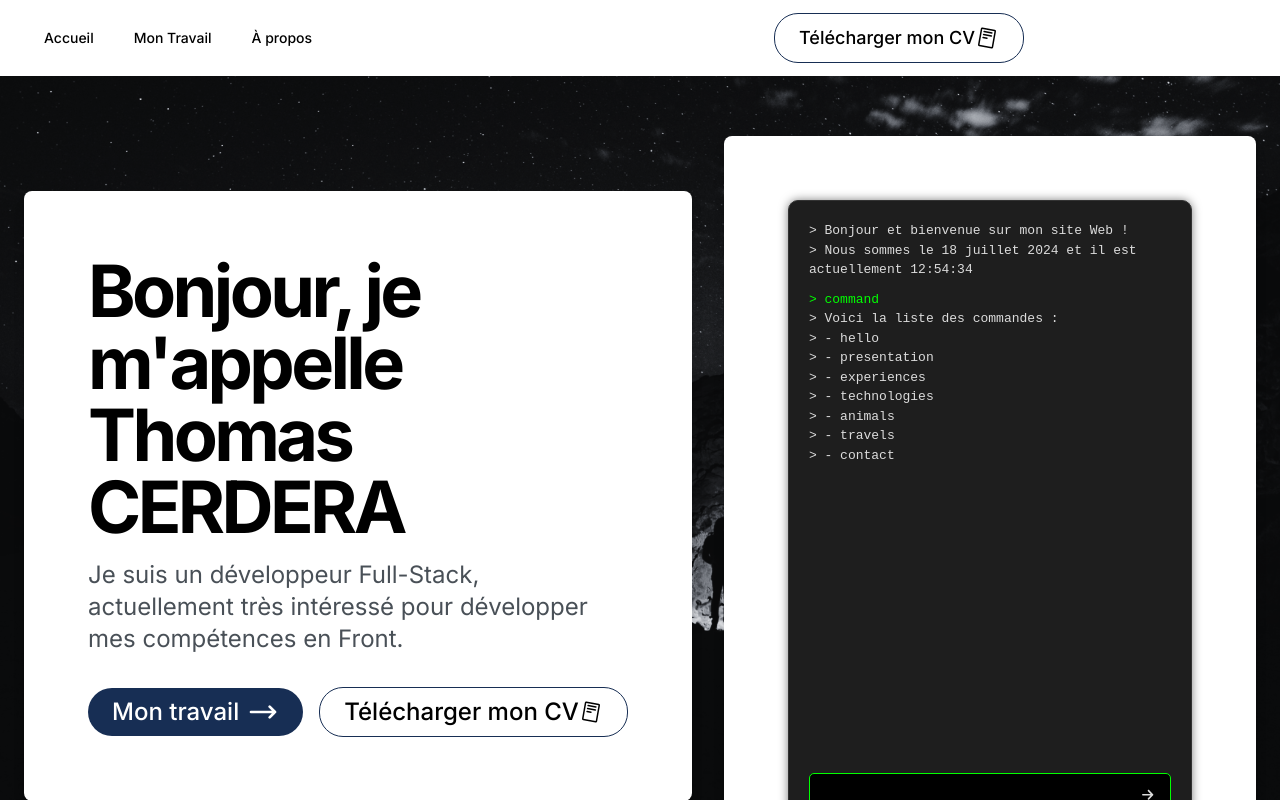
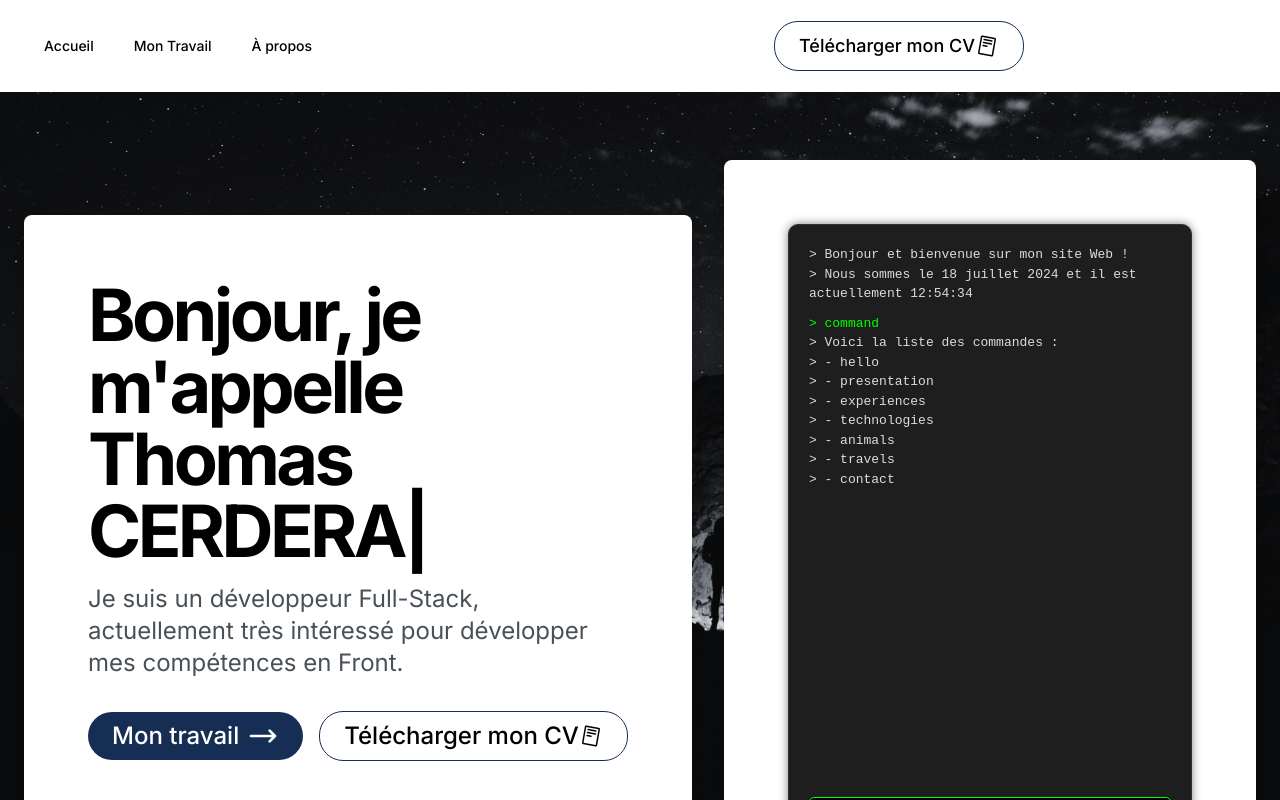
Before and after one commit to ThomasC317/websiteV2, a Next.js app: page / in a window 1280 px wide. Shown: the top 800 px of the page. Built offline with nearby package versions, Linux system fonts and the light colour scheme.

Commit message:
css clean + add 404 page

```diff
--- a/app/globals.css
+++ b/app/globals.css
@@ -16,20 +16,12 @@
   }
 }
 
-.gap-main-page {
-  gap: 10rem;
-}
-
 body {
-  background-image: url('../public/BlackBackground.png'); /* Replace with the path to your image */
+  background-image: url('../public/BlackBackground.png');
   background-size: cover;
   background-position: center;
   background-repeat: no-repeat;
   background-attachment: fixed;
-}
-
-.text-gray-700 {
-  color: rgba(55, 65, 81, 1);
 }
 
 .bg-opacity-80 {
@@ -54,16 +46,6 @@ body {
 
 .border-color-lightgray {
   border-color: lightgray;
-}
-
-.underline-link {
-  text-decoration: underline;
-  text-underline-offset: 4px;
-  margin-right: 0.5rem;
-}
-
-.app-align {
-  align-items: center;
 }
 
 .px-24 {
@@ -123,25 +105,6 @@ body {
   box-sizing: border-box;
 }
 
-.submit-button {
-  background-color: #4CAF50;
-  color: white;
-  padding: 10px;
-  border: none;
-  border-radius: 4px;
-  cursor: pointer;
-  font-size: 16px;
-  transition: background-color 0.3s ease;
-}
-
-.submit-button:hover {
-  background-color: #45a049;
-}
-
-.color-white {
-  color: white;
-}
-
 .pt-8 {
   padding-top: 2rem;
 }
@@ -160,11 +123,6 @@ body {
   margin-bottom: 1rem;
 }
 
-.ml-2 {
-  margin-left: 0.5rem;
-}
-
-/* Text Styles */
 .text-2xl {
   font-size: 1.5rem;
   line-height: 2rem;
@@ -179,52 +137,6 @@ body {
   font-weight: 700;
 }
 
-.text-blue-500 {
-  --tw-text-opacity: 1;
-  color: rgba(59, 130, 246, var(--tw-text-opacity));
-}
-
-.background-blue-500 {
-  --tw-text-opacity: 1;
-  background-color: rgba(59, 130, 246, var(--tw-text-opacity));
-}
-
-/* Flex Utilities */
-.flex {
-  display: flex;
-}
-
-.items-center {
-  align-items: center;
-}
-
-.blog-opened-state {
-      /* unshrink, then fade in */
-      transition: font-size .25s,
-      margin .25s,
-      padding .25s,
-      opacity .5s .25s;
-
-}
-
-.blog-closed-state {
-  font-size: 0;
-  margin: 0;
-  opacity: 0;
-  padding: 0;
-  /* fade out, then shrink */
-  transition: opacity .25s,
-              font-size .5s .25s,
-              margin .5s .25s,
-              padding .5s .25s;
-}
-
-.selected-blog {
-  text-decoration: underline;
-  color: rgba(59, 130, 246, 1);
-  transition: color 0.3s;
-}
-
 .navbar-link {
   background-color:white;
   padding:4px 12px;
@@ -236,26 +148,8 @@ body {
   padding:4px 12px;
 }
 
-.w-1\/8 {
-  width: 12.5%;
-}
-.w-3\/8 {
-  width: 37.5%;
-}
-
-.w-1\/16 {
-  width: 6.25%;
-}
-
-.w-1\/12 {
-  width: 6.25%;
-}
-
 .rounded-3xl {
   border-radius: 1.5rem;
-}
-.rounded-2xl {
-  border-radius: 1rem;
 }
 
 .py-6 {
@@ -263,79 +157,12 @@ body {
   padding-bottom: 1.5rem;
 }
 
-.py-4 {
-  padding-top: 1rem;
-  padding-bottom: 1rem;
-}
-
-/* body {
-  font-family: 'Inter', sans-serif;
-  background-color: #f8f9fa;
-  color: #212529;
-} */
-
 h2 {
   color: #343a40;
 }
 
 h3 {
   color: #495057;
-}
-
-.underline-link {
-  text-decoration: underline;
-  color: #3b82f6;
-  transition: color 0.3s;
-}
-
-.underline-link:hover {
-  color: #0056b3;
-}
-
-.techno-align {
-  align-items: center;
-}
-
-.bg-gray-100 {
-  background-color: #f1f3f5;
-}
-
-.bg-gray-700 {
-  background-color: #343a40;
-}
-
-.text-gray-600 {
-  color: #6c757d;
-}
-
-.text-gray-300 {
-  color: #adb5bd;
-}
-
-.text-gray-700 {
-  color: #495057;
-}
-
-.text-gray-200 {
-  color: #e9ecef;
-}
-
-.border-color-lightgray {
-  border-color: #dee2e6;
-}
-
-.rounded-lg {
-  border-radius: 0.5rem;
-}
-
-.px-8 {
-  padding-left: 2rem;
-  padding-right: 2rem;
-}
-
-.py-6, .py-4, .py-12 {
-  padding-top: 1.5rem;
-  padding-bottom: 1.5rem;
 }
 
 .mt-24 {
@@ -369,40 +196,12 @@ h3 {
   font-weight: bold;
 }
 
-.relative {
-  position: relative;
-}
-
-.flex {
-  display: flex;
-}
-
-.flex-col {
-  flex-direction: column;
-}
-
-.flex-grow {
-  flex-grow: 1;
-}
-
-.items-center {
-  align-items: center;
-}
-
 .gap-2 {
   gap: 0.5rem;
 }
 
-.gap-4 {
-  gap: 1rem;
-}
-
 .text-xl {
   font-size: 1.25rem;
-}
-
-.text-2xl {
-  font-size: 1.5rem;
 }
 
 .font-bold {
@@ -417,58 +216,13 @@ h3 {
   border-radius: 0.375rem;
 }
 
-.bg-white {
-  background-color: #ffffff;
-}
-
-.bg-gray-100 {
-  background-color: #f8f9fa;
-}
-
-.bg-gray-700 {
-  background-color: #343a40;
-}
-
-.text-gray-600 {
-  color: #6c757d;
-}
-
-.text-gray-300 {
-  color: #adb5bd;
-}
 
 .text-gray-700 {
   color: #495057;
 }
 
-.text-gray-200 {
-  color: #e9ecef;
-}
-
-.border-color-lightgray {
-  border-color: #dee2e6;
-}
-
-.rounded-lg {
-  border-radius: 0.5rem;
-}
-
-.px-8 {
-  padding-left: 2rem;
-  padding-right: 2rem;
-}
-
-.py-6, .py-4, .py-12 {
-  padding-top: 1.5rem;
-  padding-bottom: 1.5rem;
-}
-
 .mt-16 {
   margin-top: 4rem;
-}
-
-.shadow-sm {
-  box-shadow: 0 1px 2px rgba(0, 0, 0, 0.05);
 }
 
 .focus\:ring-indigo-500:focus {
@@ -519,11 +273,20 @@ h3 {
 }
 
 .th-width {
-  width: 10%;
+  width: 15%;
 }
 
 .td-width {
   width: 75%;
+}
+
+@media only screen and (max-width: 1500px) {
+  .th-width {
+    width: 20%;
+   }
+  .td-width {
+    width: 80%;
+  }
 }
 
 @media only screen and (max-width: 1024px) {
@@ -533,7 +296,8 @@ h3 {
 .td-width {
   width: 50%;
 }
- }
+}
+
 .test {
   table-layout: fixed
 }
--- /dev/null
+++ b/app/not-found.css
@@ -0,0 +1,43 @@
+  .min-h-screen {
+    min-height: 100vh;
+  }
+
+  .mx-auto {
+    margin-left: auto;
+    margin-right: auto;
+  }
+
+  .px-4 {
+    padding-left: 1rem;
+    padding-right: 1rem;
+  }
+
+  .sm\:px-8 {
+    padding-left: 2rem;
+    padding-right: 2rem;
+  }
+
+  .py-12 {
+    padding-top: 3rem;
+    padding-bottom: 3rem;
+  }
+
+  .mt-16 {
+    margin-top: 4rem;
+  }
+
+  .z-10 {
+    z-index: 10;
+  }
+
+  .text-center {
+    text-align: center;
+  }
+
+  .mt-4 {
+    margin-top: 1rem;
+  }
+
+  .mt-8 {
+    margin-top: 2rem;
+  }
--- /dev/null
+++ b/app/not-found.js
@@ -0,0 +1,42 @@
+// pages/404.js
+
+import React from 'react';
+import Link from 'next/link';
+import Contact from "@/components/component/contact";
+import Footer from "@/components/component/footer/footer";
+import Navbar from "@/components/component/navbar";
+import ParticleBackground from "@/components/component/particleBackground";
+import Trema from "@/components/component/trema";
+import "./not-found.css"
+
+const NotFound = () => {
+  return (
+    <div className="min-h-screen flex flex-col bg-white">
+      <Navbar isOnMainPage={false} />
+      <div className="flex-grow relative">
+        <ParticleBackground />
+        <main className="w-full bg-transparent bg-opacity-80 mx-auto rounded-lg px-4 sm:px-8 lg:px-24 py-12 mt-16 relative z-10">
+          <div className="mb-4 flex flex-col items-center text-center">
+            <div className="pt-16">
+              <h1 className="text-4xl font-bold mb-4 text-azure-radiance-950 flex items-center justify-center">
+                404 <Trema /> Not found
+              </h1>
+            </div>
+            <div className="mt-8">
+              <Link href="/" className='underline-link text-azure-radiance-500 text-lg'>Retourner à l'accueil</Link>
+            </div>
+            <div className="mt-4">
+              <Link href="/work" className='underline-link text-azure-radiance-500 text-lg'>Mon travail</Link>
+            </div>
+            <div className="mt-4">
+              <Link href="/about" className='underline-link text-azure-radiance-500 text-lg'>À propos</Link>
+            </div>
+          </div>
+        </main>
+        <Footer />
+      </div>
+    </div>
+  );
+};
+
+export default NotFound;
--- a/app/work/work.css
+++ /dev/null
@@ -1,249 +0,0 @@
-body {
-    font-family: 'Inter', sans-serif;
-    background-color: #f8f9fa;
-    color: #212529;
-}
-
-h2 {
-    color: #343a40;
-}
-
-h3 {
-    color: #495057;
-}
-
-.underline-link {
-    text-decoration: underline;
-    color: #3b82f6;
-    transition: color 0.3s;
-}
-
-.underline-link:hover {
-    color: #0056b3;
-}
-
-.techno-align {
-    align-items: center;
-}
-
-.bg-gray-100 {
-    background-color: #f1f3f5;
-}
-
-.bg-gray-700 {
-    background-color: #343a40;
-}
-
-.text-gray-600 {
-    color: #6c757d;
-}
-
-.text-gray-300 {
-    color: #adb5bd;
-}
-
-.text-gray-700 {
-    color: #495057;
-}
-
-.text-gray-200 {
-    color: #e9ecef;
-}
-
-.border-color-lightgray {
-    border-color: #dee2e6;
-}
-
-.rounded-lg {
-    border-radius: 0.5rem;
-}
-
-.px-8 {
-    padding-left: 2rem;
-    padding-right: 2rem;
-}
-
-.py-6, .py-4, .py-12 {
-    padding-top: 1.5rem;
-    padding-bottom: 1.5rem;
-}
-
-.mt-24 {
-    margin-top: 6rem;
-}
-
-.shadow-sm {
-    box-shadow: 0 1px 2px rgba(0, 0, 0, 0.05);
-}
-
-.focus\:ring-indigo-500:focus {
-    ring-color: #5a67d8;
-}
-
-.focus\:border-indigo-500:focus {
-    border-color: #5a67d8;
-}
-
-.underline-link {
-    text-decoration: underline;
-    color: #007bff;
-    transition: color 0.3s;
-}
-
-.underline-link:hover {
-    color: #0056b3;
-}
-
-.underline-link::after {
-    content: ' ›';
-    font-weight: bold;
-}
-
-.relative {
-    position: relative;
-}
-
-.flex {
-    display: flex;
-}
-
-.flex-col {
-    flex-direction: column;
-}
-
-.flex-grow {
-    flex-grow: 1;
-}
-
-.items-center {
-    align-items: center;
-}
-
-.gap-2 {
-    gap: 0.5rem;
-}
-
-.gap-4 {
-    gap: 1rem;
-}
-
-.text-xl {
-    font-size: 1.25rem;
-}
-
-.text-2xl {
-    font-size: 1.5rem;
-}
-
-.font-bold {
-    font-weight: 700;
-}
-
-.border-b {
-    border-bottom-width: 1px;
-}
-
-.rounded-md {
-    border-radius: 0.375rem;
-}
-
-.bg-white {
-    background-color: #ffffff;
-}
-
-.bg-gray-100 {
-    background-color: #f8f9fa;
-}
-
-.bg-gray-700 {
-    background-color: #343a40;
-}
-
-.text-gray-600 {
-    color: #6c757d;
-}
-
-.text-gray-300 {
-    color: #adb5bd;
-}
-
-.text-gray-700 {
-    color: #495057;
-}
-
-.text-gray-200 {
-    color: #e9ecef;
-}
-
-.border-color-lightgray {
-    border-color: #dee2e6;
-}
-
-.rounded-lg {
-    border-radius: 0.5rem;
-}
-
-.px-8 {
-    padding-left: 2rem;
-    padding-right: 2rem;
-}
-
-.py-6, .py-4, .py-12 {
-    padding-top: 1.5rem;
-    padding-bottom: 1.5rem;
-}
-
-.mt-16 {
-    margin-top: 4rem;
-}
-
-.shadow-sm {
-    box-shadow: 0 1px 2px rgba(0, 0, 0, 0.05);
-}
-
-.focus\:ring-indigo-500:focus {
-    ring-color: #5a67d8;
-}
-
-.focus\:border-indigo-500:focus {
-    border-color: #5a67d8;
-}
-
-.transition-colors {
-    transition-property: color;
-    transition-duration: 0.3s;
-}
-
-.transition-colors:hover {
-    color: #0056b3;
-}
-
-.bg-hover-transition {
-    background-color: white; /* initial background color, for example, light gray */
-    transition: background-color 0.3s ease; /* smooth transition */
-  }
-
-  /* Define the hover style */
-  .bg-hover-transition:hover {
-    background-color: #f3f4f693; /* background color on hover */
-  }
-
-  .fade-enlarge-enter {
-    max-height: 0;
-    overflow: hidden;
-    transition: max-height 0.5s ease-out;
-}
-
-.fade-enlarge-enter-active {
-    max-height: 500px; /* Adjust based on your content */
-}
-
-.fade-enlarge-exit {
-    max-height: 500px;
-    overflow: hidden;
-    transition: max-height 0.5s ease-out;
-}
-
-.fade-enlarge-exit-active {
-    max-height: 0;
-}
--- a/components/component/navbar.tsx
+++ b/components/component/navbar.tsx
@@ -39,7 +39,7 @@ const Navbar: React.FC<MyComponentProps> = ({ isOnMainPage = null }) => {
 
   return (
     <header className={`w-full bg-white bg-opacity-90 absolute top-0 left-0 z-50`}>
-      <div className="max-w-7xl mx-auto px-8 py-4 flex items-center justify-between">
+      <div className="max-w-7xl mx-auto px-8 py-8 flex items-center justify-between">
         <nav className="hidden md:flex items-center gap-4 text-sm font-medium">
           <Link href="/" className="navbar-link" prefetch={false}>
             Accueil
@@ -50,7 +50,7 @@ const Navbar: React.FC<MyComponentProps> = ({ isOnMainPage = null }) => {
           <Link href="/about" className="navbar-link" prefetch={false}>
             À propos
           </Link>
-          <Button variant="outline" className="absolute w-full sm:w-auto bg-azure-radiance-950 text-white rounded-3xl flex items-center justify-center px-6 py-4 xl:text-lg text-sm border border-azure-radiance-950" style={{ color: 'black', backgroundColor: 'white', borderWidth: "1px", right:"16rem" }}>
+          <Button variant="outline" className="absolute w-full sm:w-auto bg-azure-radiance-950 text-white rounded-3xl flex items-center justify-center px-6 py-6 xl:text-lg text-sm border border-azure-radiance-950" style={{ color: 'black', backgroundColor: 'white', borderWidth: "1px", right:"16rem" }}>
             Télécharger mon CV
             <svg xmlns="http://www.w3.org/2000/svg" width="24" height="24" fill="currentColor" viewBox="0 0 256 256"><path d="M210.78,39.25l-130.25-23A16,16,0,0,0,62,29.23l-29.75,169a16,16,0,0,0,13,18.53l130.25,23h0a16,16,0,0,0,18.54-13l29.75-169A16,16,0,0,0,210.78,39.25ZM178.26,224h0L48,201,77.75,32,208,55ZM89.34,58.42a8,8,0,0,1,9.27-6.48l83,14.65a8,8,0,0,1-1.39,15.88,8.36,8.36,0,0,1-1.4-.12l-83-14.66A8,8,0,0,1,89.34,58.42ZM83.8,89.94a8,8,0,0,1,9.27-6.49l83,14.66A8,8,0,0,1,174.67,114a7.55,7.55,0,0,1-1.41-.13l-83-14.65A8,8,0,0,1,83.8,89.94Zm-5.55,31.51A8,8,0,0,1,87.52,115L129,122.29a8,8,0,0,1-1.38,15.88,8.27,8.27,0,0,1-1.4-.12l-41.5-7.33A8,8,0,0,1,78.25,121.45Z"></path></svg>
           </Button>
```
Also changed, not shown: app/work/page.tsx (+4 -4 lines).
